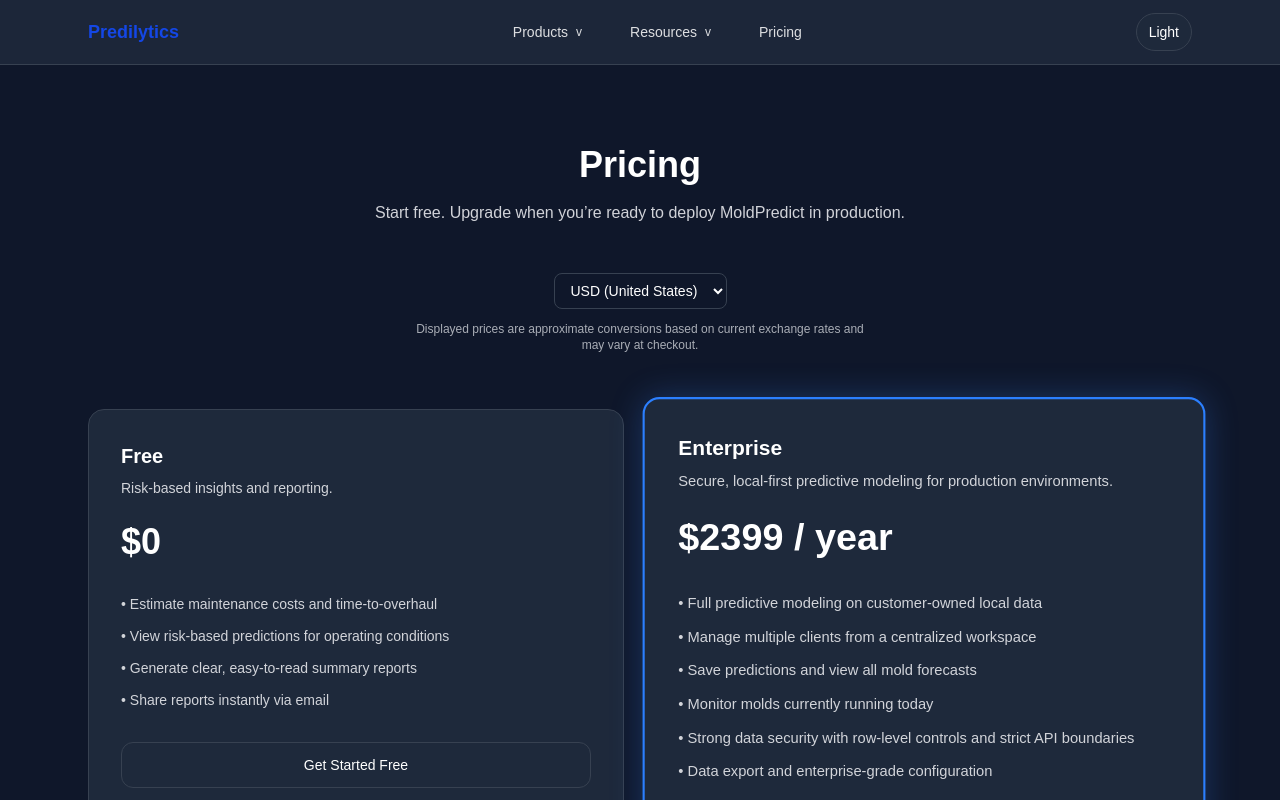
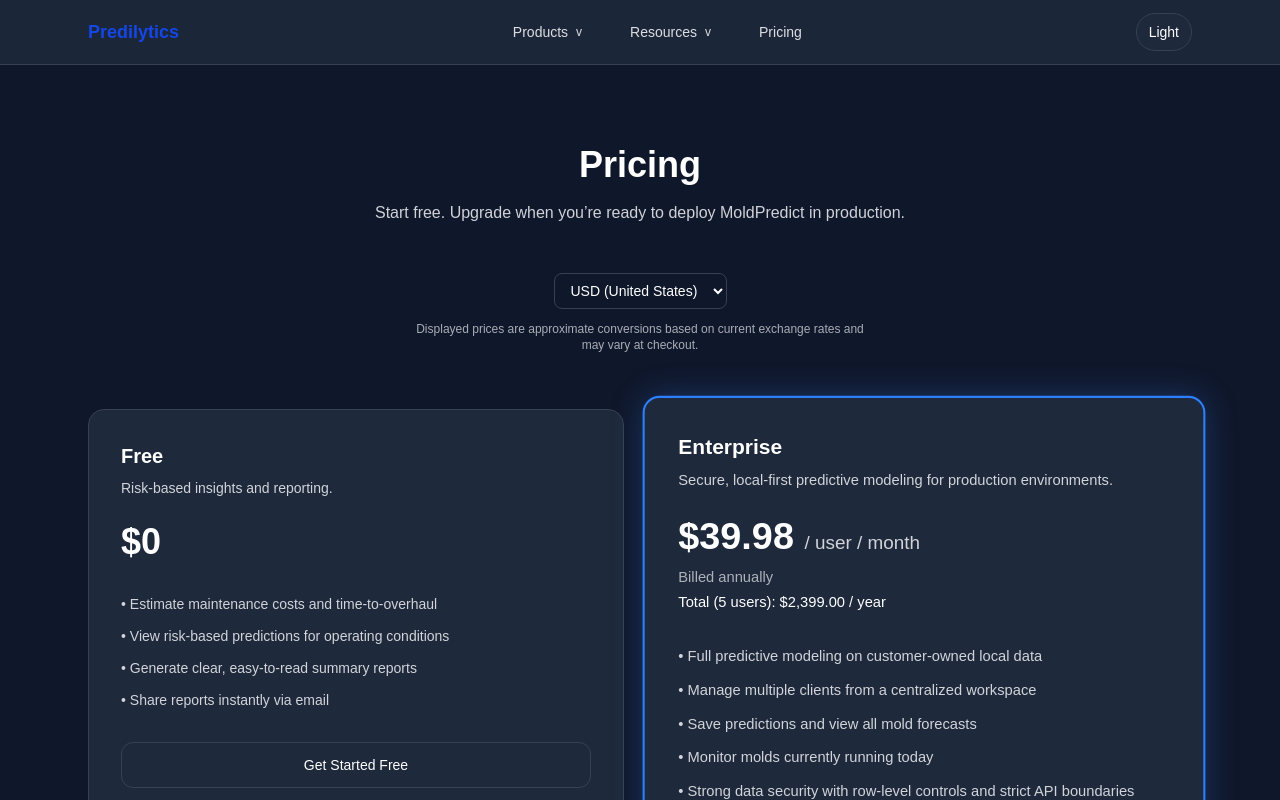
Before and after one commit to joe-syritamaria/predilytics-website, a Next.js app: page /pricing in a window 1280 px wide. Shown: the top 800 px of the page. Built offline with nearby package versions, Linux system fonts and the light colour scheme.

Commit message:
Updated enterprise pricing to per user monthly display with annual total

```diff
--- a/app/(mainpage)/pricing/pricing-client.tsx
+++ b/app/(mainpage)/pricing/pricing-client.tsx
@@ -6,25 +6,49 @@
 /* -------------------- Currency Setup -------------------- */
 
 const CURRENCIES = {
-  USD: { symbol: "$", rate: 1, label: "USD (United States)" },
-  EUR: { symbol: "€", rate: 0.92, label: "EUR (Finland)" },
-  INR: { symbol: "₹", rate: 83, label: "INR (India)" },
-  MXN: { symbol: "$", rate: 17, label: "MXN (Mexico)" },
+  USD: { code: "en-US", currency: "USD", label: "USD (United States)" },
+  EUR: { code: "de-DE", currency: "EUR", label: "EUR (Finland)" },
+  INR: { code: "en-IN", currency: "INR", label: "INR (India)" },
+  MXN: { code: "es-MX", currency: "MXN", label: "MXN (Mexico)" },
 } as const;
 
 type Currency = keyof typeof CURRENCIES;
 
 /* -------------------- Pricing -------------------- */
 
-const BASE_PRICE_USD = 2399;
+// Checkout total (what Stripe sees)
+const ANNUAL_TOTAL_USD = 2399;
+
+// Assumed number of users included
+const INCLUDED_USERS = 5;
 
 /* -------------------- Component -------------------- */
 
 export default function PricingClient() {
   const [currency, setCurrency] = useState<Currency>("USD");
 
-  const { symbol, rate } = CURRENCIES[currency];
-  const price = Math.round(BASE_PRICE_USD * rate);
+  const { code, currency: currencyCode } = CURRENCIES[currency];
+
+  // Conversion rates (approximate display only)
+  const rates: Record<Currency, number> = {
+    USD: 1,
+    EUR: 0.92,
+    INR: 83,
+    MXN: 17,
+  };
+
+  const rate = rates[currency];
+
+  const annualTotal = ANNUAL_TOTAL_USD * rate;
+  const monthlyPerUser =
+    annualTotal / 12 / INCLUDED_USERS;
+
+  const formatCurrency = (value: number) =>
+    new Intl.NumberFormat(code, {
+      style: "currency",
+      currency: currencyCode,
+      minimumFractionDigits: 2,
+    }).format(value);
 
   return (
     <>
@@ -42,7 +66,6 @@
           ))}
         </select>
 
-        {/* Disclaimer */}
         <p className="max-w-md text-center text-xs text-slate-500">
           Displayed prices are approximate conversions based on current
           exchange rates and may vary at checkout.
@@ -53,7 +76,9 @@
       <div className="mt-14 grid gap-8 md:grid-cols-2">
         {/* Free Plan */}
         <div className="rounded-2xl border border-[rgb(var(--border))] bg-[rgb(var(--card))] p-8">
-          <h2 className="text-xl font-semibold text-[rgb(var(--foreground))]">Free</h2>
+          <h2 className="text-xl font-semibold text-[rgb(var(--foreground))]">
+            Free
+          </h2>
           <p className="mt-2 text-sm text-slate-600">
             Risk-based insights and reporting.
           </p>
@@ -79,14 +104,30 @@
 
         {/* Enterprise Plan */}
         <div className="scale-105 rounded-2xl border-2 border-blue-500 dark:border-white/90 bg-[rgb(var(--card))] p-8 shadow-[0_0_30px_rgba(59,130,246,0.28)] dark:shadow-[0_0_30px_rgba(255,255,255,0.16)]">
-          <h2 className="text-xl font-semibold text-blue-700 dark:text-white">Enterprise</h2>
+          <h2 className="text-xl font-semibold text-blue-700 dark:text-white">
+            Enterprise
+          </h2>
           <p className="mt-2 text-sm text-slate-600">
             Secure, local-first predictive modeling for production environments.
           </p>
 
-          <div className="mt-6 text-4xl font-semibold text-[rgb(var(--foreground))]">
-            {symbol}
-            {price} / year
+          {/* Updated Pricing Display */}
+          <div className="mt-6">
+            <div className="text-4xl font-semibold text-[rgb(var(--foreground))]">
+              {formatCurrency(monthlyPerUser)}{" "}
+              <span className="text-lg font-normal text-slate-600">
+                / user / month
+              </span>
+            </div>
+
+            <div className="mt-2 text-sm text-slate-500">
+              Billed annually
+            </div>
+
+            <div className="mt-1 text-sm font-medium text-[rgb(var(--foreground))]">
+              Total ({INCLUDED_USERS} users):{" "}
+              {formatCurrency(annualTotal)} / year
+            </div>
           </div>
 
           <ul className="mt-8 space-y-3 text-sm text-slate-700">
```
